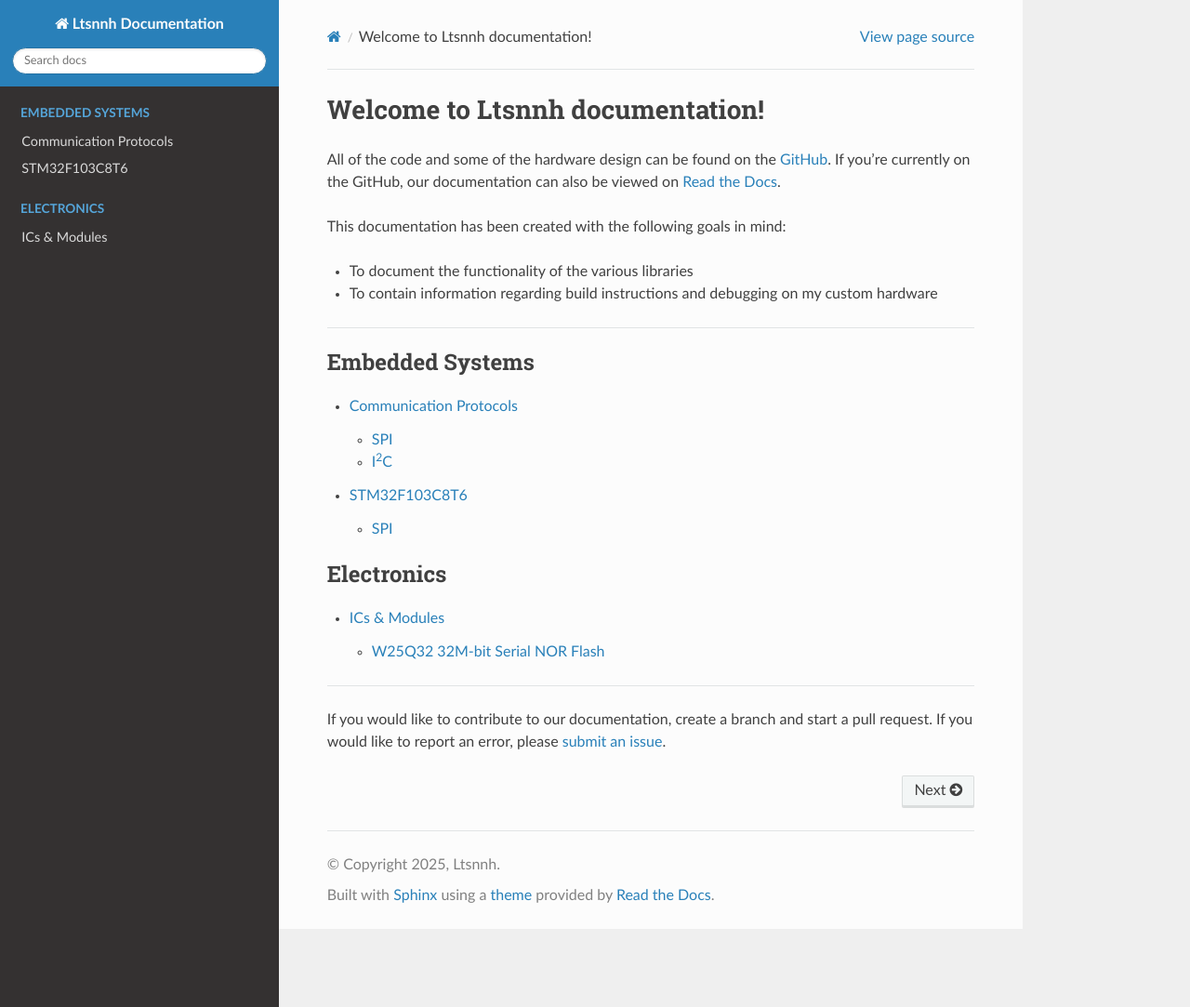
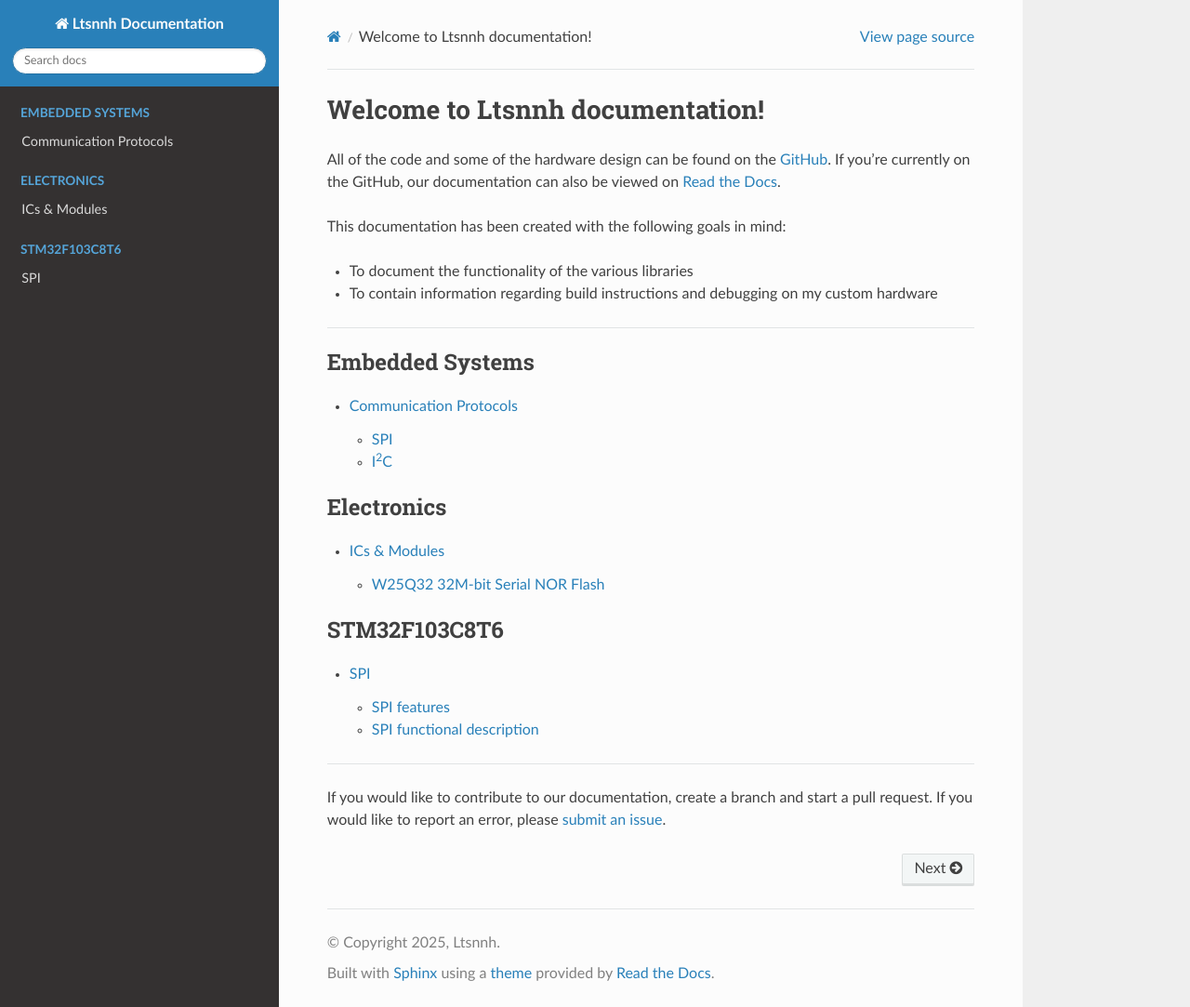
Before and after one commit to ltsnnh/documentation, a Sphinx documentation site: the page built from docs/source/index.rst, in a window 1280 px wide and 1083 px high. Shown: the whole window at 93% size. Built offline with Sphinx 7.4.7 and the Read the Docs theme 3.1.0, drawn with Linux system fonts in a browser that asks for light colours; some of the changed lines change nothing that is shown.

Commit message:
re-structure folder

```diff
--- a/docs/source/index.rst
+++ b/docs/source/index.rst
@@ -15,15 +15,10 @@
 --------------------------------------------------------------------------------
 
 .. toctree::
-   :caption: Programming
-   :maxdepth: 2
-
-.. toctree::
    :caption: Embedded Systems
    :maxdepth: 2
 
    communication-protocols/communication-protocols
-   stm32f103c8t6/stm32f103c8t6
 
 .. toctree::
    :caption: Electronics
@@ -31,6 +26,12 @@
 
    ics-modules/ics-modules
 
+.. toctree::
+   :caption: STM32F103C8T6
+   :maxdepth: 2
+
+   stm32f103c8t6_spi/spi
+
 --------------------------------------------------------------------------------
 
 If you would like to contribute to our documentation, create a branch and start a pull request.
```
Also changed, not shown: docs/source/stm32f103c8t6_spi/spi.md (renamed from docs/source/stm32f103c8t6/spi.md), docs/source/stm32f103c8t6_spi/spi.rst (renamed from docs/source/stm32f103c8t6/stm32f103c8t6.rst).
